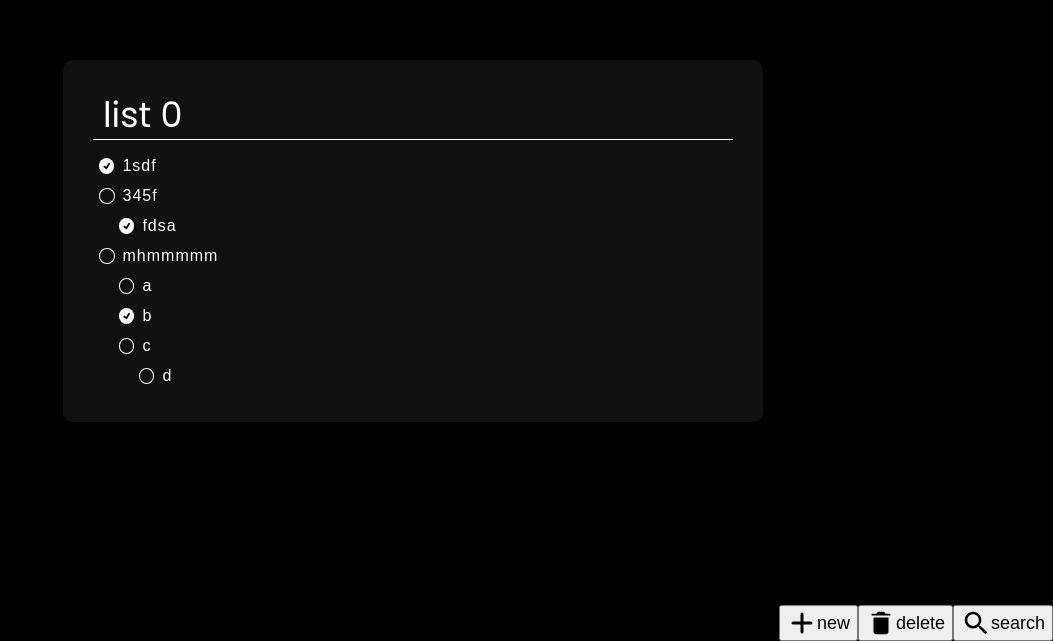
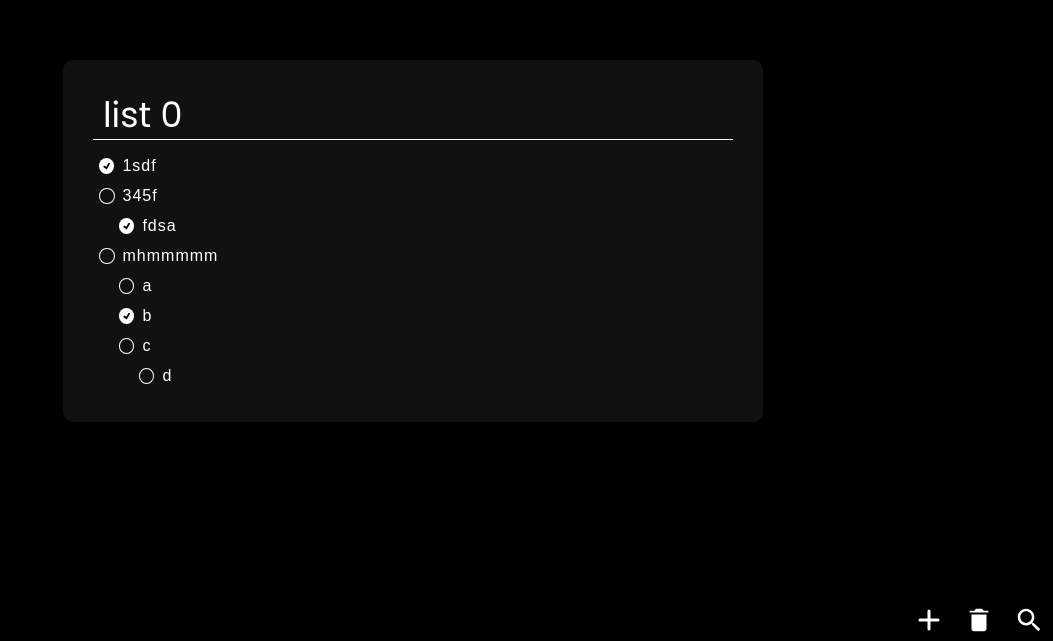
Before and after one commit to Jeff0Brewer/to-do, a Next.js app: page / in a window 1280 px wide. Shown: the part 159-800 px from the top of the page, without its empty margins (227-1280 px from the left). Built offline with nearby package versions, Linux system fonts and the light colour scheme.

Commit message:
add button hover label collapse

```diff
--- a/components/label-button.tsx
+++ b/components/label-button.tsx
@@ -1,5 +1,4 @@
 import React, { FC } from 'react'
-import { FaBeer } from 'react-icons/fa'
 import styles from '../styles/LabelButton.module.css'
 
 type LabelButtonProps = {
--- a/components/list-interface.tsx
+++ b/components/list-interface.tsx
@@ -55,7 +55,7 @@ const ListInterface: FC<ListInterfaceProps> = props => {
     return (
         <section>
             <div className={styles.buttons}>
-                <LabelButton symbol={<HiPlus/>} text={'new'} onClick={newList} />
+                <LabelButton symbol={<HiPlus/>} text={'create'} onClick={newList} />
                 <LabelButton symbol={<IoMdTrash/>} text={'delete'} onClick={() => deleteList(props.listInd)} />
                 <LabelButton symbol={<IoMdSearch/>} text={'search'} onClick={toggleSearch} />
             </div>{
--- a/styles/LabelButton.module.css
+++ b/styles/LabelButton.module.css
@@ -1,14 +1,36 @@
 .button {
     display: flex;
     align-items: center;
+    justify-content: left;
+    background: transparent;
+    border: none;
+    color: #fff;
+    margin: 5px;
+    overflow: hidden;
+    width: 40px;
+    transition: width 400ms ease-in-out;
 }
+
+.button:hover {
+    width: 110px;
+}
+
+.button:hover .text {
+    opacity: 1;
+}
+
 
 .symbol {
     display: flex;
     align-items: center;
+    justifty-content: center;
     font-size: 30px;
+    width: 40px;
 }
 
 .text {
     font-size: 18px;
+    font-family: 'Poppins', sans-serif;
+    opacity: 0;
+    transition: opacity 200ms ease-in-out;
 }
```
